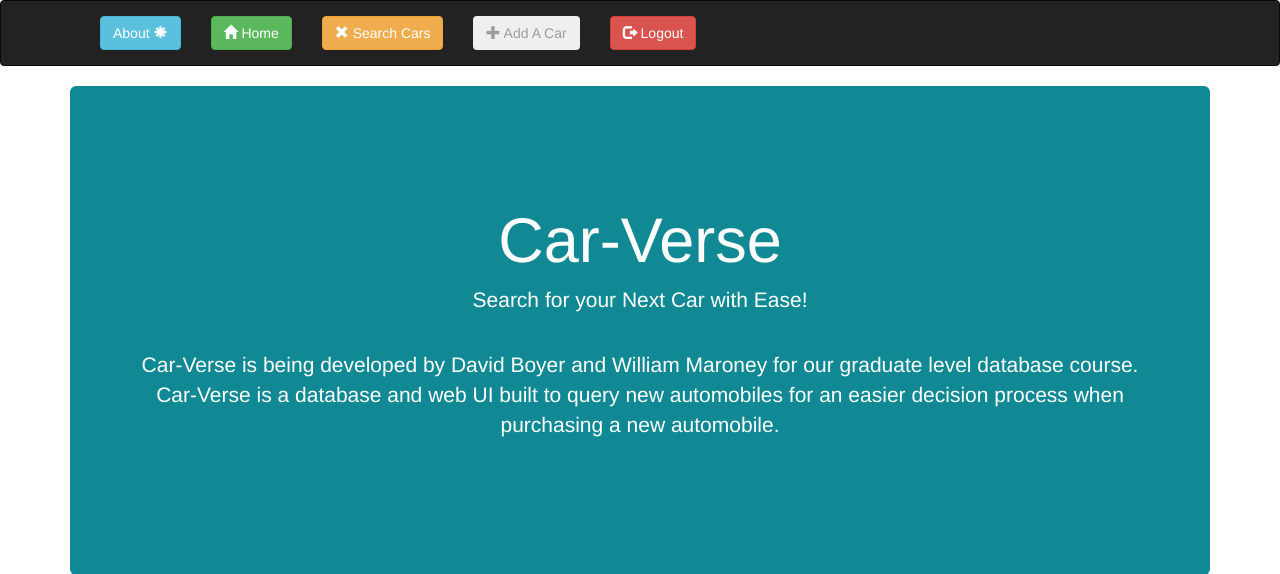
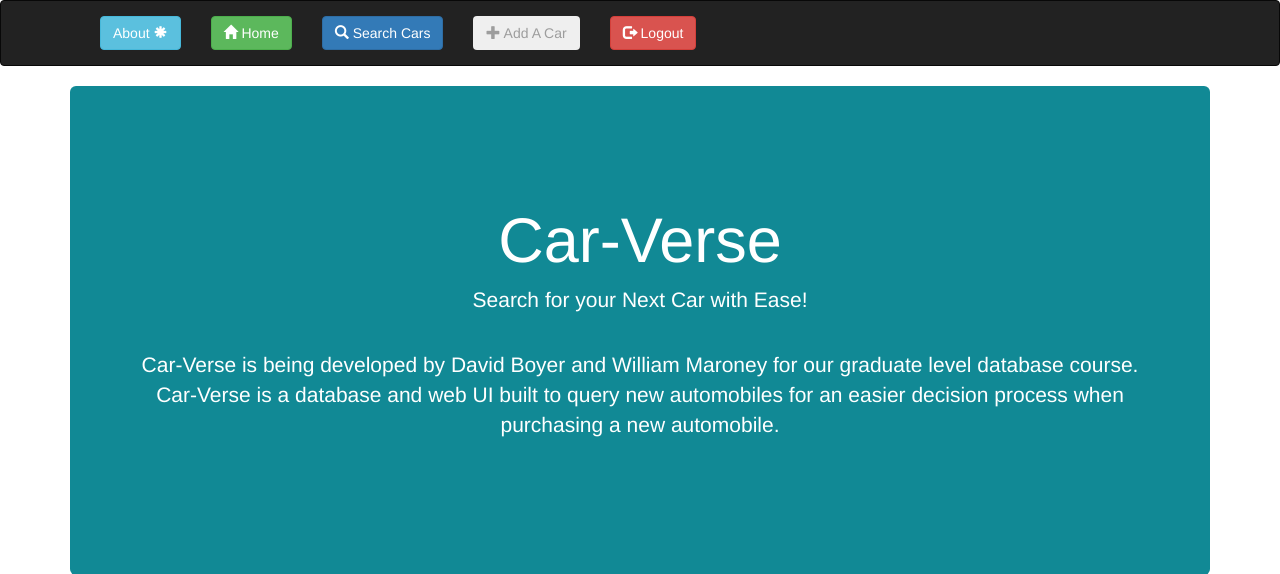
Before and after one commit to WMaroney/CarVerse, a Flask app: page /about in a window 1280 px wide. Shown: the top 574 px of the page. Run offline with Flask 2, Linux system fonts and the light colour scheme; the visitor is signed in with stand-in values (Sample User, id 1); some libraries are stand-ins or nearby versions.

Commit message:
Update base.html

```diff
--- a/Templates/base.html
+++ b/Templates/base.html
@@ -55,8 +55,8 @@
 
 							<li>
 									<a href="/searchcar">
-										<button type="button" class="btn btn-warning">
-											<span class="glyphicon glyphicon-remove"></span> Search Cars
+										<button type="button" class="btn btn-primary">
+											<span class="glyphicon glyphicon-search"></span> Search Cars
 										</button>
 									</a>
 							</li>
```
